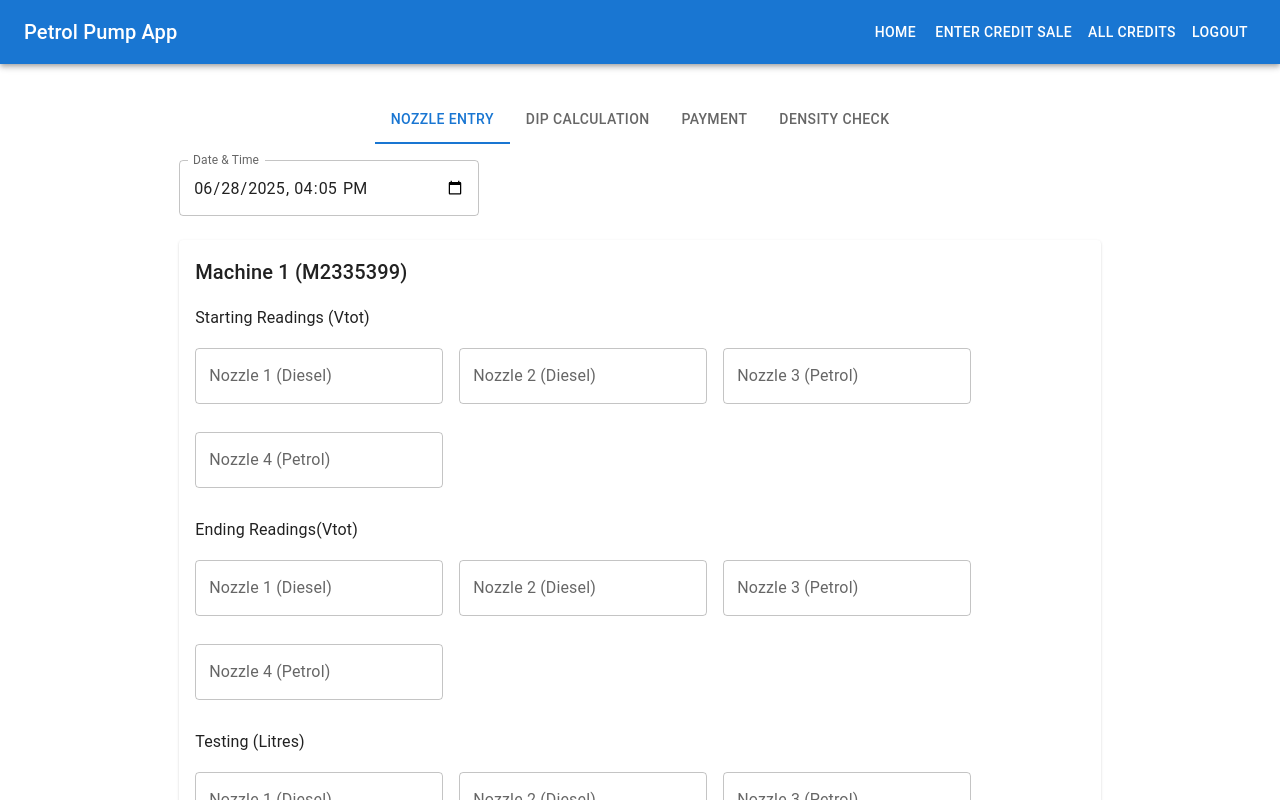
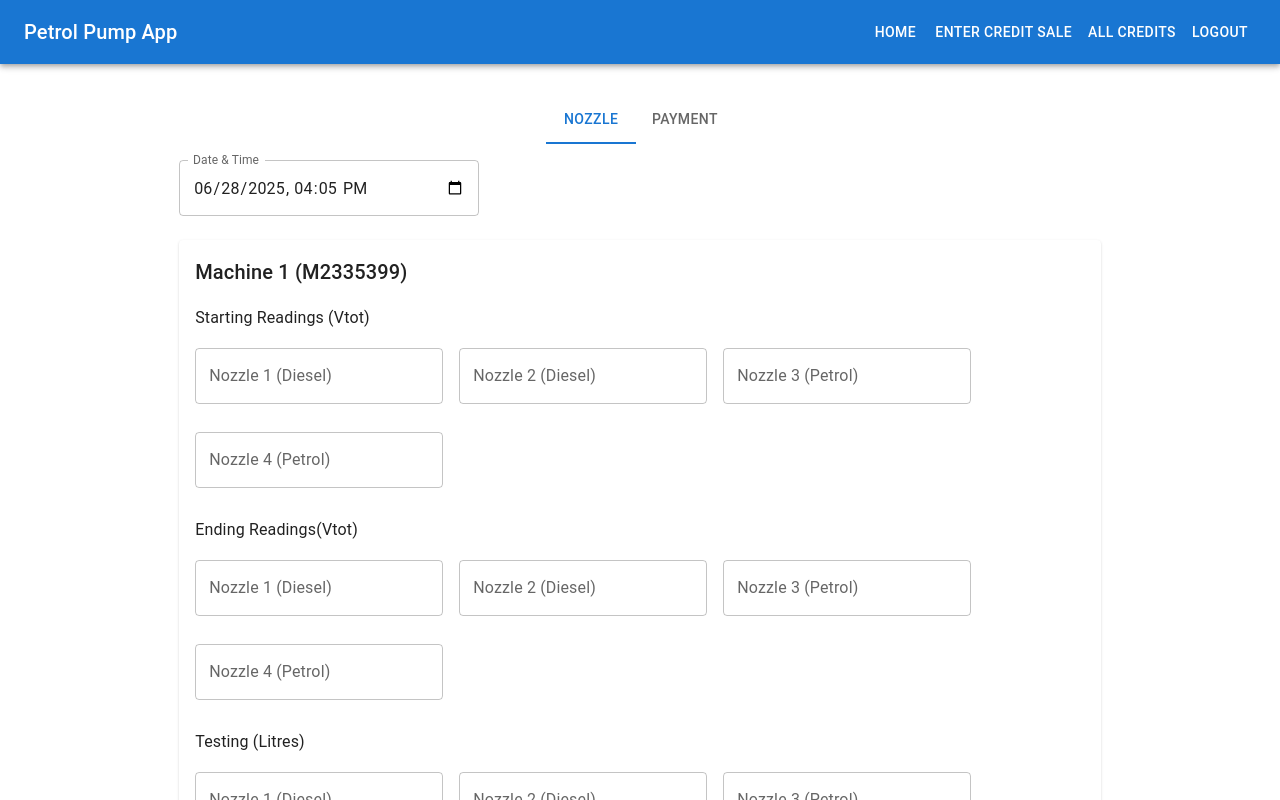
Before and after one commit to AvinashBV023/Petrol-pump, a Next.js app in the folder frontend/fuelstation/: page / in a window 1280 px wide. Shown: the top 800 px of the page. Built offline with nearby package versions, Linux system fonts and the light colour scheme.

Commit message:
vtotal calc added

```diff
--- a/frontend/fuelstation/src/pages/index.js
+++ b/frontend/fuelstation/src/pages/index.js
@@ -108,10 +108,10 @@ const calculateDifference = () => {
 
 
       <Tabs value={tabIndex} onChange={(e, newVal) => setTabIndex(newVal)} centered>
-        <Tab label="Nozzle Entry" />
-        <Tab label="Dip Calculation" />
+        <Tab label="Nozzle" />
+        {/* <Tab label="Dip Calculation" /> */}
         <Tab label="Payment" />
-        <Tab label="Density Check" />
+        {/* <Tab label="Density Check" /> */}
       </Tabs>
         {userName && (
   <h5 variant="subtitle1" mb={2}>
@@ -207,9 +207,9 @@ const calculateDifference = () => {
       </TabPanel>
 
       {/* Other Tabs Placeholder */}
-      <TabPanel value={tabIndex} index={1}><Typography>Dip Calculation form here</Typography></TabPanel>
-      <TabPanel value={tabIndex} index={2}><PaymentsTab /></TabPanel>
-      <TabPanel value={tabIndex} index={3}><Typography>Density Check form here</Typography></TabPanel>
+      {/* <TabPanel value={tabIndex} index={1}><Typography>Dip Calculation form here</Typography></TabPanel> */}
+      <TabPanel value={tabIndex} index={1}><PaymentsTab /></TabPanel>
+      {/* <TabPanel value={tabIndex} index={3}><Typography>Density Check form here</Typography></TabPanel> */}
         </Box>
 </Box>
   );
```
